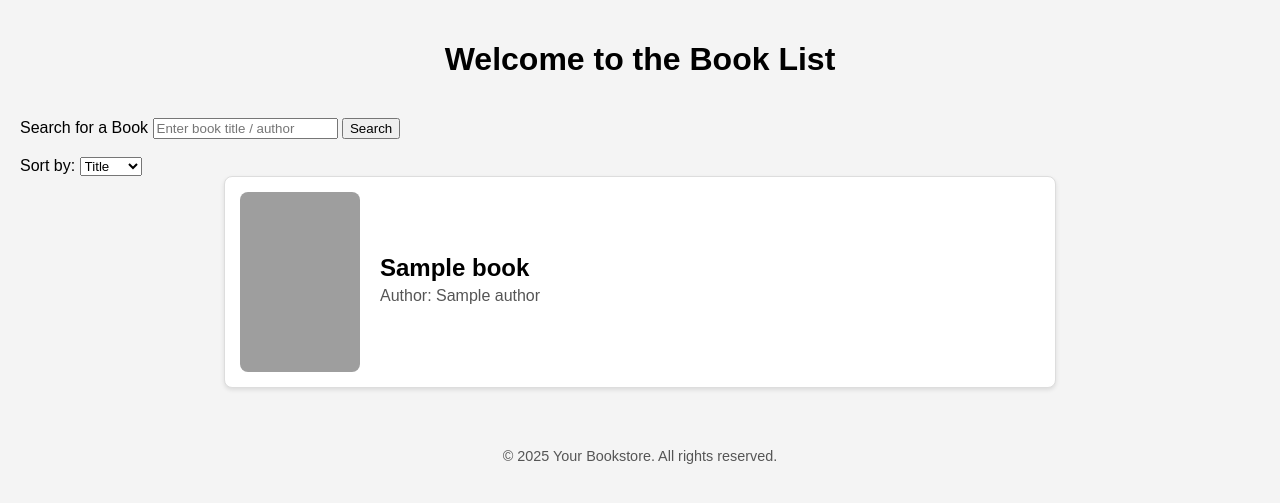
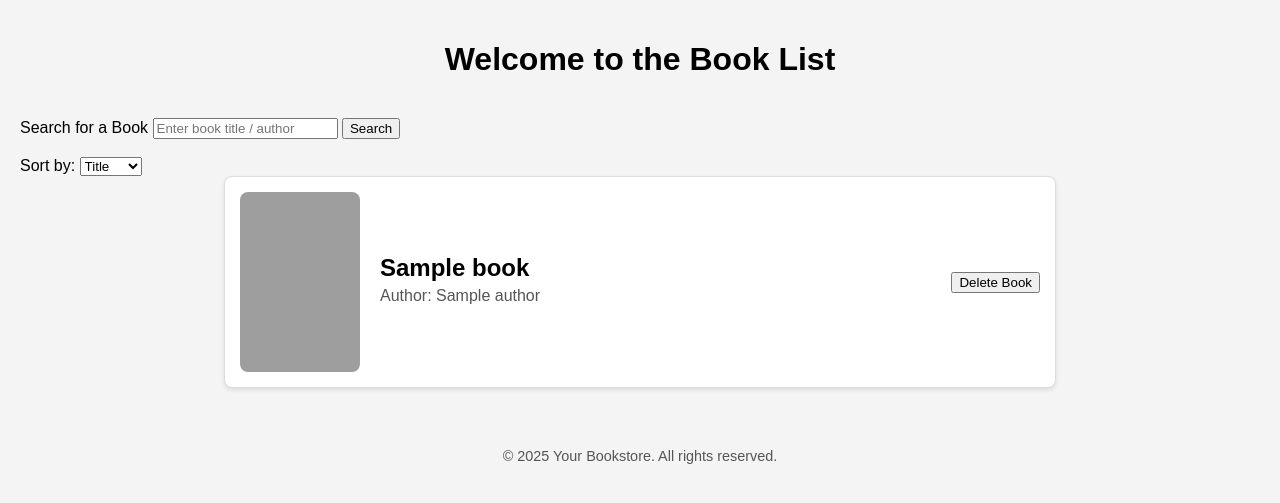
Before and after one commit to kehalit/Book_Alchemy, a Flask app: page / in a window 1280 px wide. Shown: the top 503 px of the page. Run offline with Flask 3, Linux system fonts and the light colour scheme; tables that the repository leaves empty hold one stand-in row (values such as "Sample post"); grey boxes are pictures that could not be loaded.

Commit message:
add delete book button

```diff
--- a/templates/home.html
+++ b/templates/home.html
@@ -37,14 +37,19 @@
             <h2>{{ book.title }}</h2>
             <p>Author: {{ book.author.name if book.author else 'Unknown Author' }}</p>
         </div>
+        <!-- Delete Book Button -->
+            <form action="{{ url_for('delete_book', book_id=book.book_id) }}" method="POST" style="display:inline;">
+                <button type="submit" onclick="return confirm('Are you sure you want to delete this book?')">Delete Book</button>
+            </form>
     </div>
-    {% endfor %}
-</div>
+        {% endfor %}
+    </div>
     {% else %}
         <p>No books found that match your search criteria.</p>
     {% endif %}
-<footer>
+
+    <footer>
      <p>&copy; 2025 Your Bookstore. All rights reserved.</p>
-</footer>
+    </footer>
 </body>
 </html>
```
